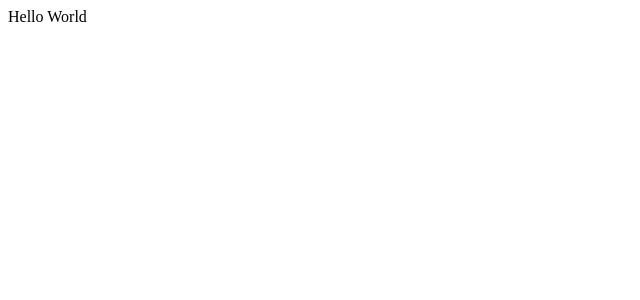
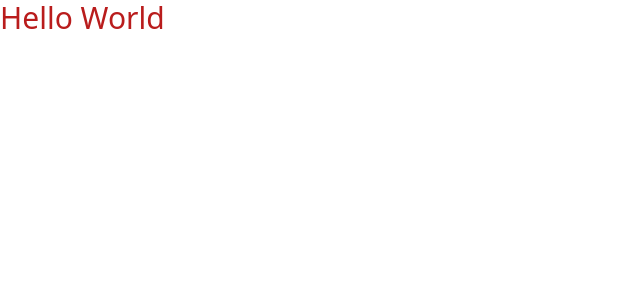
Before and after one commit to BK-222/Test2, a Vue app: page / in a window 1280 px wide. Shown: the top 300 px of the page, without its empty margins (0-640 px from the left). Built offline with nearby package versions, Linux system fonts and the light colour scheme.

Commit message:
Added packages.

```diff
--- /dev/null
+++ b/postcss.config.js
@@ -0,0 +1,6 @@
+module.exports = {
+  plugins: {
+    tailwindcss: {},
+    autoprefixer: {},
+  }
+}
--- a/src/App.vue
+++ b/src/App.vue
@@ -1,3 +1,3 @@
 <template>
-  Hello World
+  <p class="text-3xl text-red-700">Hello World</p>
 </template>
--- a/src/assets/main.css
+++ b/src/assets/main.css
@@ -0,0 +1,3 @@
+@tailwind base;
+@tailwind components;
+@tailwind utilities;
--- a/src/main.js
+++ b/src/main.js
@@ -3,4 +3,15 @@ import App from './App.vue'
 
 import './assets/main.css'
 
+import { createStore } from 'vuex'
+import { createRouter, createWebHistory } from 'vue-router'
+
+const store = createStore();
+const router = createRouter({
+  history: createWebHistory(),
+  routes: [
+    { path: '/'}
+  ]
+});
+
 createApp(App).mount('#app')
--- /dev/null
+++ b/tailwind.config.js
@@ -0,0 +1,11 @@
+/** @type {import('tailwindcss').Config} */
+module.exports = {
+  content: [
+    "./index.html",
+    "./src/**/*.{vue,js,ts,jsx,tsx}"
+  ],
+  theme: {
+    extend: {},
+  },
+  plugins: [],
+}
```
Also changed, not shown: package.json (+6 -1 lines), 1 other file (tests, documents, lock files or other folders).
